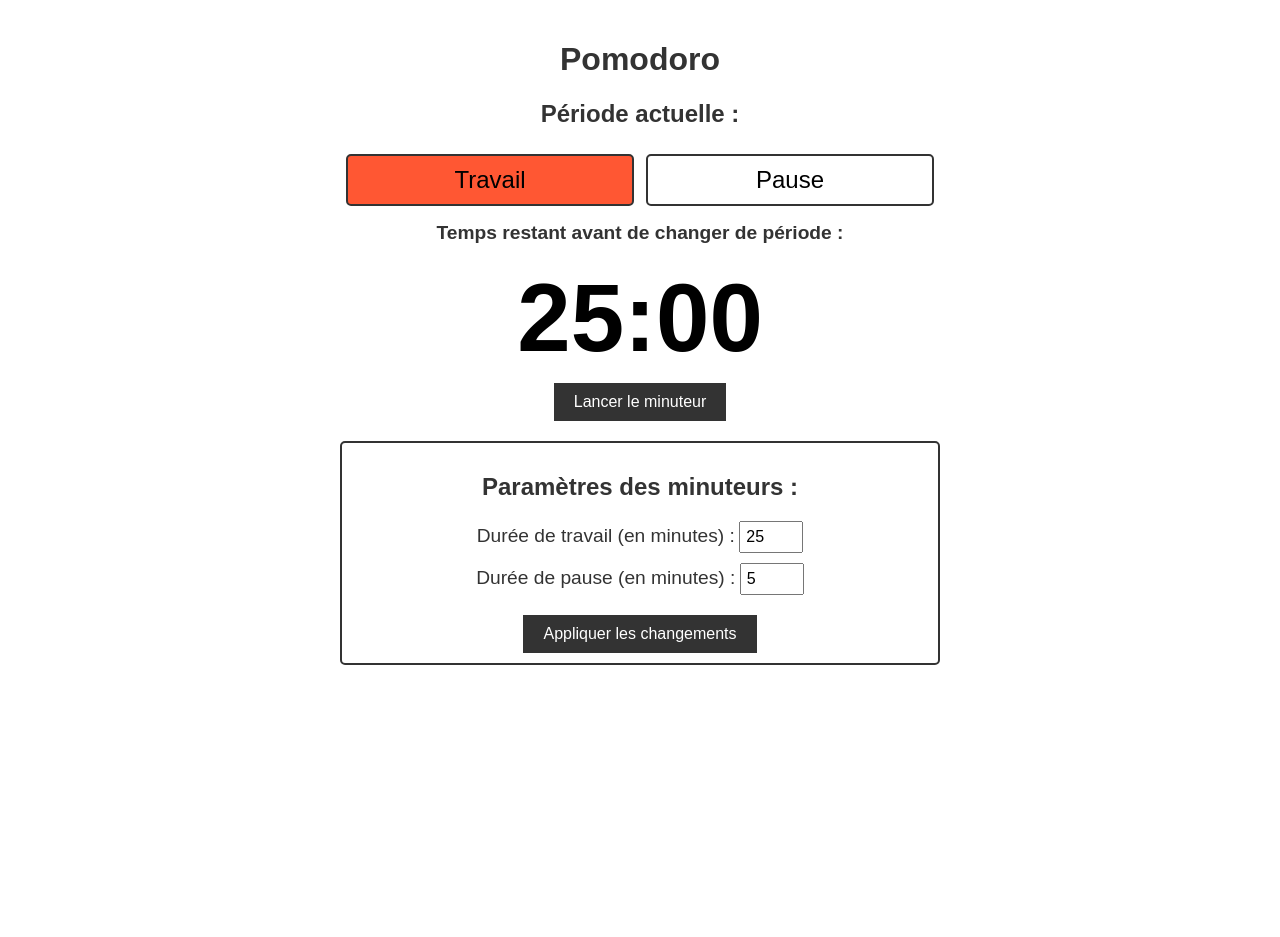
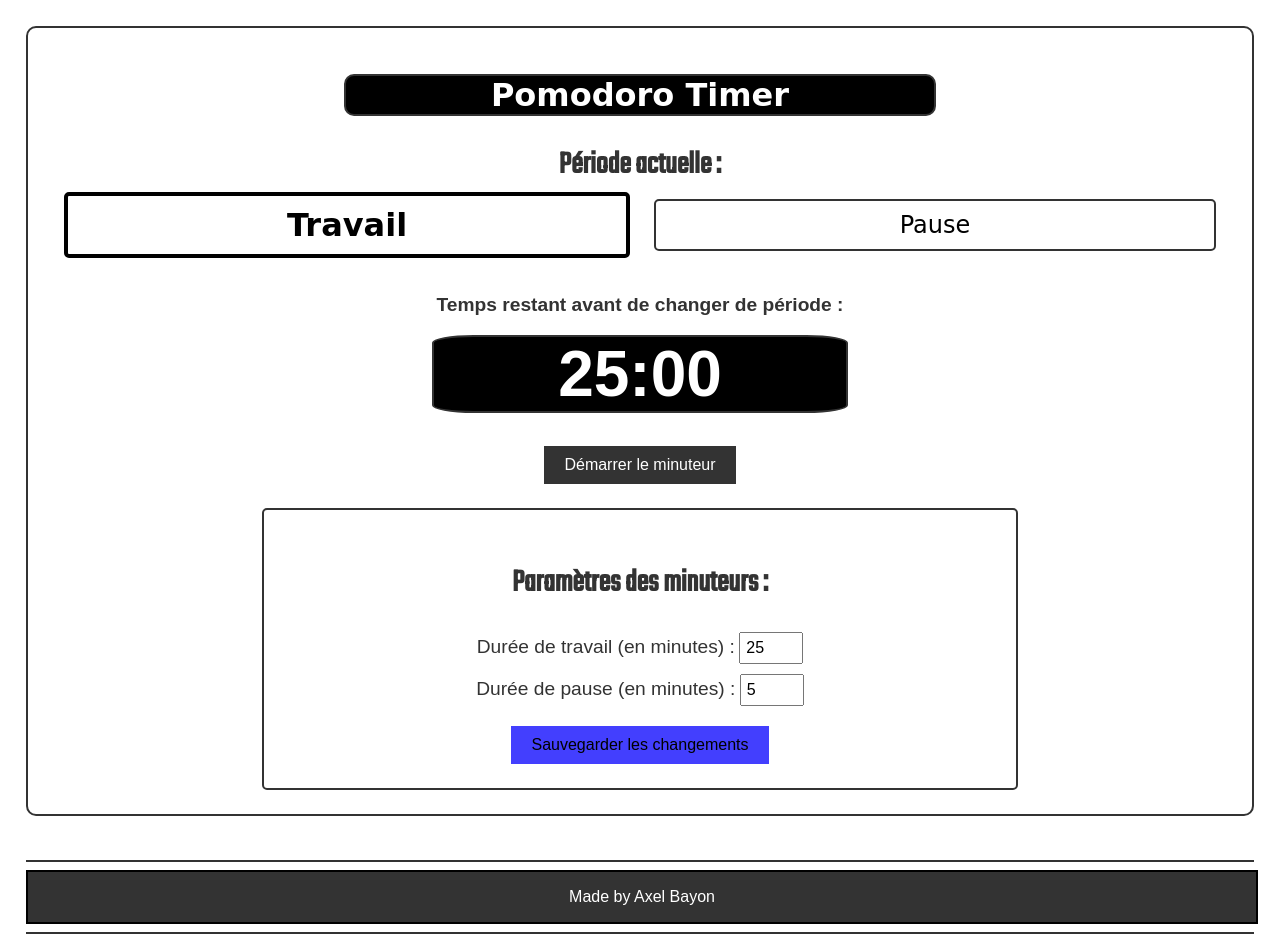
Before and after one commit to axelbayon/pomodoro, a plain HTML site: page pomodoro.html in a window 1280 px wide. Before the commit the page ends 800 px from the top, so only its background shows below. Drawn offline with Linux system fonts and the light colour scheme; a web font is replaced by a local one.

Commit message:
Remplacement de l'ancienne version et ajout de la version finale

```diff
--- a/pomodoro.html
+++ b/pomodoro.html
@@ -2,22 +2,28 @@
 <html lang="fr">
 
 <head>
-    <meta charset="UTF-8" />
-    <title>Pomodoro</title>
-    <link rel="stylesheet" href="style.css" />
+    <meta charset="UTF-8">
+    <title>Pomodoro Timer</title>
+    <link rel="stylesheet" href="style.css">
+    <link rel="preconnect" href="https://fonts.googleapis.com">
+    <link rel="preconnect" href="https://fonts.gstatic.com" crossorigin>
+    <link href="https : //fonts.googleapis.com/css2?family= Croissant +One & display=swap" rel="stylesheet">
+    <link rel="preconnect" href="https://fonts.googleapis.com">
+    <link rel="preconnect" href="https://fonts.gstatic.com" crossorigin>
+    <link href="https://fonts.googleapis.com/css2?family=Teko&display=swap" rel="stylesheet">
 </head>
 
 <body>
     <main>
-        <h1>Pomodoro</h1>
-        <h2>Période actuelle :</h2>
+        <h1>Pomodoro Timer</h1>
+        <h2 id="actuel">Période actuelle :</h2>
         <div id="periode">
             <div id="travailBox" class="box active">Travail</div>
             <div id="pauseBox" class="box">Pause</div>
         </div>
         <h3>Temps restant avant de changer de période :</h3>
         <div id="minuteur"></div>
-        <button id="boutonLancer">Lancer le minuteur</button>
+        <button id="boutonLancer">Démarrer le minuteur</button>
         <br>
         <div class="zone_parametres">
             <h2>Paramètres des minuteurs :</h2>
@@ -28,10 +34,19 @@
                 <label for="duree_pause">Durée de pause (en minutes) :</label>
                 <input type="number" id="duree_pause" min="1" value="5">
                 <br>
-                <button id="boutonSauvegarder">Appliquer les changements</button>
+                <button id="boutonSauvegarder">Sauvegarder les changements</button>
             </form>
         </div>
-        </main>
+    </main>
+
+    <br>
+    <br>
+    <hr>
+
+    <footer>
+        <p>Made by Axel Bayon</p>
+    </footer>
+    <hr>
     <script src="script.js"></script>
 </body>
 </html>
--- a/script.js
+++ b/script.js
@@ -1,4 +1,5 @@
 document.addEventListener('DOMContentLoaded', function() {
+    // Récupération des éléments du DOM
     const affichageMinuteur = document.getElementById('minuteur');
     const boutonLancer = document.getElementById('boutonLancer');
     const boutonSauvegarder = document.getElementById('boutonSauvegarder');
@@ -7,18 +8,22 @@ document.addEventListener('DOMContentLoaded', function() {
     const parametres_minuteurs = document.getElementById('parametres_minuteur');
     const saisir_duree_travail = document.getElementById('duree_travail');
     const saisir_duree_pause = document.getElementById('duree_pause');
+    const main = document.querySelector('main');
 
     function desactivationSaisieDonnees() {
+      // Fonction permettant la désactivation de la saisie des durées
         saisir_duree_travail.disabled = true;
         saisir_duree_pause.disabled = true;
     }
 
     function activationSaisieDonnees() {
+      // Fonction permettant l'activation de la saisie des durées
         saisir_duree_travail.disabled = false;
         saisir_duree_pause.disabled = false;
     }
 
     function recuperationValeursStockees() {
+      // Fonction permettant de récupérer les valeurs stockées dans le localStorage
         const duree_travail_stockee = localStorage.getItem('duree_travail');
         const duree_pause_stockee = localStorage.getItem('duree_pause');
 
@@ -31,10 +36,10 @@ document.addEventListener('DOMContentLoaded', function() {
     }
 
     function enregistrerSurStockageLocal() {
+      // Fonction permettant d'enregistrer les valeurs stockées des durées dans le localStorage
         localStorage.setItem('duree_travail', saisir_duree_travail.value);
         localStorage.setItem('duree_pause', saisir_duree_pause.value);
     }
-
 
     let timer;
     let duree_travail = parseInt(localStorage.getItem('duree_travail')) * 60 || 25 * 60;
@@ -42,64 +47,136 @@ document.addEventListener('DOMContentLoaded', function() {
     let minuteur_active = true;
 
     function majAffichageMinuteur() {
+      // Fonction permettant de mettre à jour l'affichage du minuteur
         const minutes = Math.floor((minuteur_active ? duree_travail : duree_pause) / 60).toString().padStart(2, '0');
         const secondes = ((minuteur_active ? duree_travail : duree_pause) % 60).toString().padStart(2, '0');
+
         affichageMinuteur.innerHTML = `<span style="font-size: 2em; font-weight: bold">${minutes}:${secondes}</span>`;
+        clignotementMinuteur();
     }
 
-    // Fonction pour démarrer le minuteur
+    function activerCouleurTravail() {
+      // Fonction permettant d'afficher la couleur de la période de travail lorsqu'elle est en cours
+        travailBox.style.backgroundColor = '#ff0000';
+        main.style.backgroundColor = '#fd6565';
+    }
+
+    function activerCouleurPause() {
+      // Fonction permettant d'afficher la couleur de la période de pause lorsqu'elle est en cours
+        pauseBox.style.backgroundColor = '#237018';
+        main.style.backgroundColor = '#3D8E33';
+    }
+
+    function desactiverCouleurs() {
+      // Fonction permettant de désactiver l'affichage de couleurs lorsqu'aucune période est en cours
+        travailBox.style.backgroundColor = 'white';
+        pauseBox.style.backgroundColor = 'white';
+        main.style.backgroundColor = 'white';
+    }
+
     function demarrerMinuteur() {
+      // Fonction permettant de lancer le minuteur
         if (!timer) {
             timer = setInterval(function() {
+
                 if (minuteur_active) {
                     duree_travail--;
                 }
                 else {
                     duree_pause--;
                 }
+
                 majAffichageMinuteur();
-                if (duree_travail <= 0 && minuteur_active) {
+
+                if (duree_travail <= 0 && minuteur_active) { // Vérifie si la période actuelle est terminée
+                    // Passer à la période de pause
                     minuteur_active = false;
                     duree_pause = parseInt(saisir_duree_pause.value) * 60 || 5 * 60;
+
+                    // Mettre à jour l'interface utilisateur
                     travailBox.classList.remove('active');
+                    desactiverCouleurs();
+                    activerCouleurPause();
                     pauseBox.classList.add('active');
-                } else if (duree_pause <= 0 && !minuteur_active) {
+                }
+                else if (duree_pause <= 0 && !minuteur_active) {
+                    // Passer à la période de travail
                     minuteur_active = true;
                     duree_travail = parseInt(saisir_duree_travail.value) * 60 || 25 * 60;
+
+                    // Mettre à jour l'interface utilisateur
                     pauseBox.classList.remove('active');
                     travailBox.classList.add('active');
+                    desactiverCouleurs();
+                    activerCouleurTravail();
                 }
+
             }, 1000);
+
             boutonLancer.textContent = 'Réinitialiser le minuteur';
+
             boutonLancer.removeEventListener('click', demarrerMinuteur);
             boutonLancer.addEventListener('click', reinitialiserMinuteur);
+
             boutonSauvegarder.disabled = true;
             desactivationSaisieDonnees();
+
+            if (minuteur_active) {
+                activerCouleurTravail();
+            }
+            else {
+                activerCouleurPause();
+            }
         }
     }
 
     function reinitialiserMinuteur() {
+      // Fonction permettant de réinitialiser le minuteur
+
+      // Arrête le minuteur et réinitialise les variables
         clearInterval(timer);
         timer = null;
         minuteur_active = true;
         duree_travail = parseInt(saisir_duree_travail.value) * 60 || 25 * 60;
         duree_pause = parseInt(saisir_duree_pause.value) * 60 || 5 * 60;
+
+        // Mettre à jour l'interface utilisateur
         travailBox.classList.add('active');
         pauseBox.classList.remove('active');
         majAffichageMinuteur();
+
+        // Rétabli le bouton de démarrage du minuteur
         boutonLancer.textContent = 'Démarrer le minuteur';
         boutonLancer.removeEventListener('click', reinitialiserMinuteur);
         boutonLancer.addEventListener('click', demarrerMinuteur);
+
         boutonSauvegarder.disabled = false;
         activationSaisieDonnees();
+
+        desactiverCouleurs();
         enregistrerSurStockageLocal();
     }
 
+    function clignotementMinuteur() {
+      // Fonction permettant de gérer le clignotement du minuteur
+        if (minuteur_active && duree_travail <= 30) {
+            affichageMinuteur.classList.add('clignotement');
+        }
+        else if (!minuteur_active && duree_pause <= 30) {
+            affichageMinuteur.classList.add('clignotement');
+        }
+        else {
+            affichageMinuteur.classList.remove('clignotement');
+        }
+    }
+
     parametres_minuteurs.addEventListener('submit', function(e) {
+      // Soumission du formulaire
         e.preventDefault();
         reinitialiserMinuteur();
     });
 
+    desactiverCouleurs();
     boutonLancer.addEventListener('click', demarrerMinuteur);
     majAffichageMinuteur();
     recuperationValeursStockees();
--- a/style.css
+++ b/style.css
@@ -2,24 +2,57 @@ body {
     font-family: Arial, sans-serif;
     text-align: center;
     margin: 0 auto;
-    max-width: 600px;
-    padding: 20px;
+    max-width: 100%;
+    max-height: 100%;
+    padding: 2%;
+}
+
+main {
+    border: 2px solid #333;
+    border-radius: 10px;
+    padding: 2%;
+    background-color: #ffffff;
+}
+
+footer {
+    background-color: #333;
+    width: 100%;
+    margin-left: auto;
+    margin-right: auto;
+    border: 2px solid #000000;
+    color: #ffffff;
+}
+
+hr {
+    border: 1px solid #333;
 }
 
 h1 {
-    color: #333;
+    color: #ffffff;
+    font-family: 'Croissant One', cursive;
+    border: 2px solid #333;
+    border-radius: 10px;
+    background-color: #000000;
+    width: 50%;
+    margin-left: auto;
+    margin-right: auto;
 }
 
 h2 {
     font-size: 1.5em;
     color: #333;
-    margin-top: 20px;
+    font-family: 'Teko', sans-serif;
+    font-size : 200%;
+}
+
+#actuel {
+    margin-bottom: -1.5%;
 }
 
 h3 {
     font-size: 1.2em;
     color: #333;
-    margin-top: 10px;
+    margin-top: 2%;
 }
 
 #periode {
@@ -27,6 +60,19 @@ h3 {
     justify-content: space-between;
     align-items: center;
     margin-top: 10px;
+}
+
+#minuteur {
+    border: 2px solid #333; /* Ajout de la bordure */
+    border-radius: 10%;
+    margin-bottom: 2%;
+    background-color: #000000;
+    color: #ffffff;
+    width: 35%;
+    margin-left: auto;
+    margin-right: auto;
+    font-size: 2em;
+    font-weight: bold;
 }
 
 .box {
@@ -37,22 +83,35 @@ h3 {
     border: 2px solid #333;
     border-radius: 5px;
     transition: background-color 0.3s ease;
-    margin : 1%;
+    margin: 1%;
+    font-family: 'Croissant One', cursive;
 }
 
 #travailBox.box.active {
-    background-color: #FF5733; /* Couleur rouge pour la période de travail */
+    /* Permet de modifier l'affichage de la box "travail" lorsqu'elle est active */
+    background-color: #ff0000;
+    font-weight: bold;
+    border: 4px solid #000000;
+    font-size: 2em;
 }
 
 #pauseBox.box.active {
-    background-color: #3D8E33; /* Couleur verte pour la période de pause */
+    /* Permet de modifier l'affichage de la box "pause" lorsqu'elle est active */
+    background-color: #237018;
+    font-weight: bold;
+    border: 4px solid #000000;
+    font-size: 2em;
 }
 
 .zone_parametres {
     border: 2px solid #333;
-    padding: 10px;
+    padding: 2%;
     border-radius: 5px;
-    margin-top: 20px;
+    margin-top: 2%;
+    background-color: #ffffff;
+    width: 60%;
+    margin-left: auto;
+    margin-right: auto;
 }
 
 label {
@@ -71,7 +130,7 @@ button {
     font-size: 1em;
     padding: 10px 20px;
     background-color: #333;
-    color: #FFF;
+    color: #ffffff;
     border: none;
     cursor: pointer;
     margin-top: 10px;
@@ -79,28 +138,100 @@ button {
 
 button:hover {
     background-color: #555;
+    color: #ffffff;
+    font-weight: bold;
 }
 
 #boutonSauvegarder {
-    background-color: #333;
-    color: #FFF;
+    background-color: #433ffe;
+    color: #000000;
     border: none;
     cursor: pointer;
     margin-top: 10px;
 }
 
+#boutonSauvegarder:hover {
+    background-color: #0c0994;
+    color: #ffffff;
+    font-weight: bold;
+}
+
 button#boutonSauvegarder:disabled {
-    background-color: #ccc; /* Couleur grise pour le bouton désactivé */
-    cursor: not-allowed; /* Curseur en forme de non autorisé */
+    background-color: #ccc;
+    cursor: not-allowed;
 }
 
 input:disabled, button#boutonSauvegarder:disabled {
     background-color: #ccc;
     cursor: not-allowed;
-    color: #333; /* Changement de la couleur du texte */
+    color: #333;
 }
 
-#minuteur {
-    font-size: 3em;
-    font-weight: bold;
+/* Animation pour le clignotement du minuteur (quand il reste 30 secondes) */
+@keyframes blink {
+    0%, 5% {
+        opacity: 1;
+    }
+    5%, 10% {
+        opacity: 0.95;
+    }
+    10%, 15% {
+        opacity: 0.9;
+    }
+    15%, 20% {
+        opacity: 0.85;
+    }
+    20%, 25% {
+        opacity: 0.8;
+    }
+    25%, 30% {
+        opacity: 0.75;
+    }
+    30%, 35% {
+        opacity: 0.7;
+    }
+    35%, 40% {
+        opacity: 0.65;
+    }
+    40%, 45% {
+        opacity: 0.6;
+    }
+    45%, 50% {
+        opacity: 0.55;
+    }
+    50%, 55% {
+        opacity: 0.5;
+    }
+    55%, 60% {
+        opacity: 0.45;
+    }
+    60%, 65% {
+        opacity: 0.4;
+    }
+    65%, 70% {
+        opacity: 0.35;
+    }
+    70%, 75% {
+        opacity: 0.3;
+    }
+    75%, 80% {
+        opacity: 0.25;
+    }
+    80%, 85% {
+        opacity: 0.2;
+    }
+    85%, 90% {
+        opacity: 0.15;
+    }
+    90%, 95% {
+        opacity: 0.1;
+    }
+    95%, 100% {
+        opacity: 0.05;
+    }
 }
+
+/* Style de l'animation pour le clignotement du minuteur (quand il reste 30 secondes) */
+.clignotement {
+    animation: blink 1s infinite;
+}
```
Lines whose indentation alone changed are shown as unchanged.
